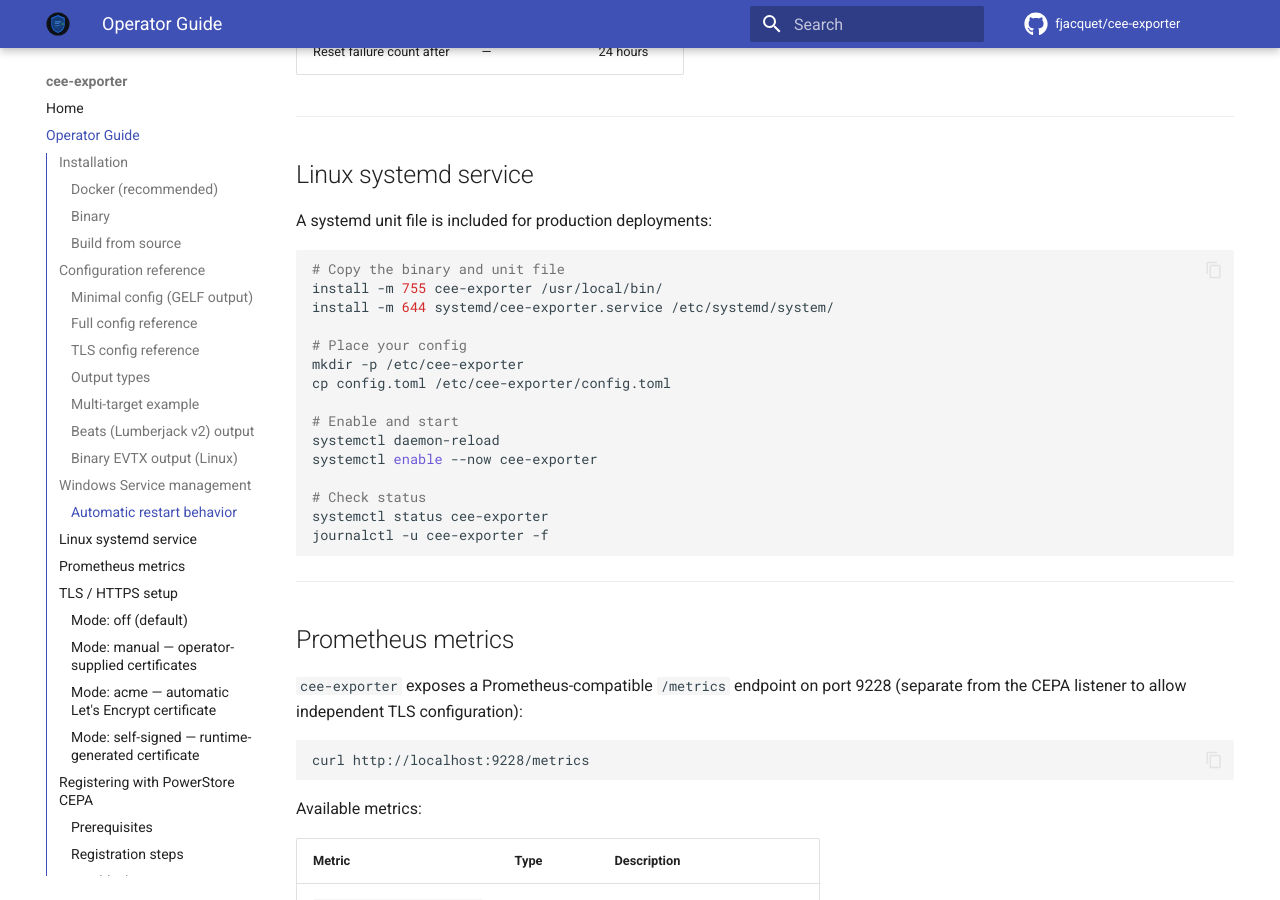
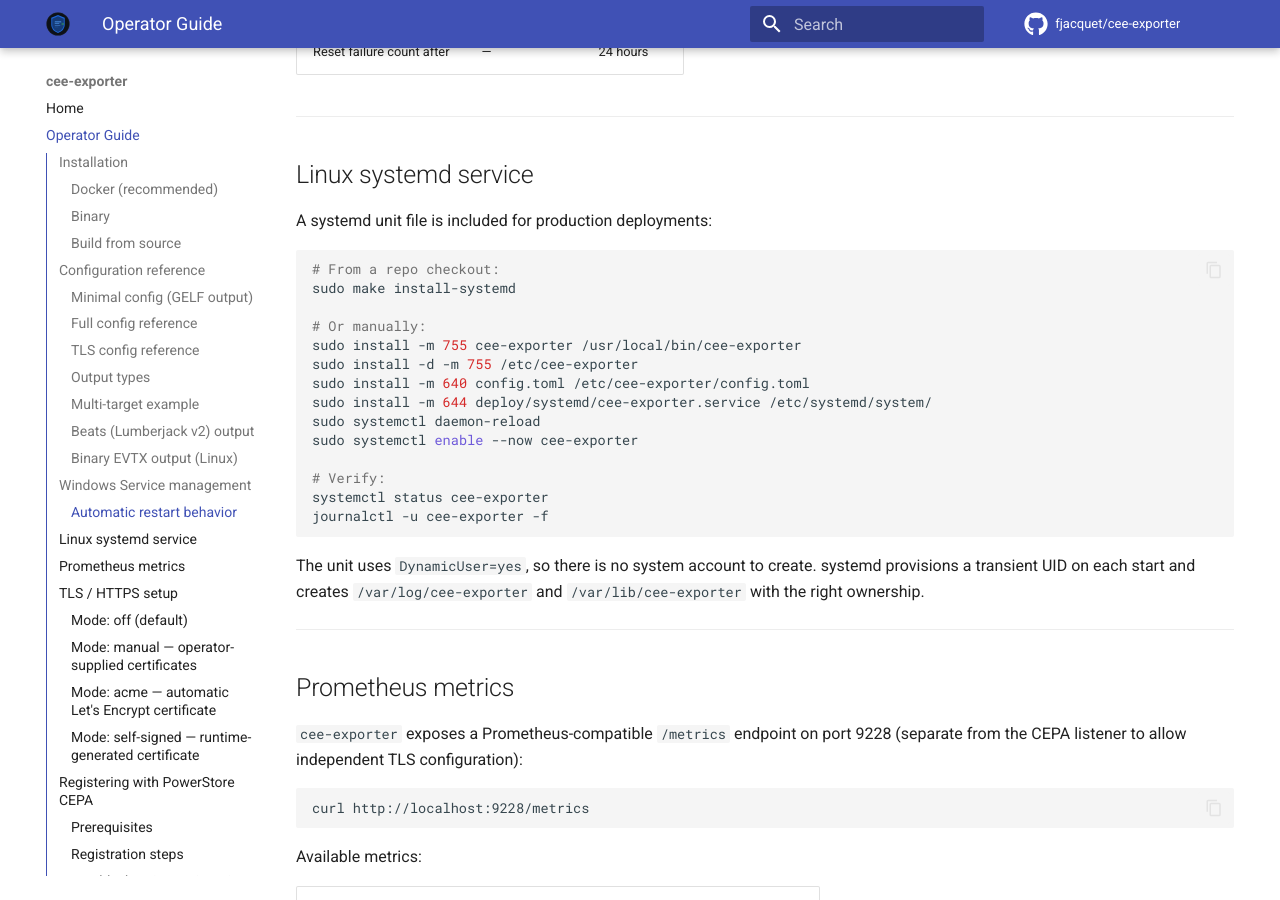
Before and after one commit to fjacquet/cee-exporter, an MkDocs documentation site: the page built from docs/operator-guide.md, in a window 1280 px wide and 900 px high, scrolled down 5259 px. Built offline with MkDocs 1.6.1 and Material for MkDocs 9.7.7, drawn with Linux system fonts in a browser that asks for light colours; comment, search, counter and statistics services are not loaded.

Commit message:
fix: make the systemd unit start on a clean host
The unit declared User=cee-exporter and wrote to /var/log/cee-exporter,
neither of which anything created. make install-systemd only echoed a
useradd reminder, and that reminder appeared nowhere in the operator
guide, so a fresh systemctl start failed.

Switches to DynamicUser with LogsDirectory and StateDirectory, so systemd
provisions the identity and every path the daemon writes. Also fixes the
operator guide, which instructed installing from systemd/ when the unit
lives at deploy/systemd/ — the documented command failed from the repo
root.

````diff
--- a/docs/operator-guide.md
+++ b/docs/operator-guide.md
@@ -248,22 +248,25 @@ cee-exporter registers with these recovery settings automatically at install:
 A systemd unit file is included for production deployments:
 
 ```bash
-# Copy the binary and unit file
-install -m 755 cee-exporter /usr/local/bin/
-install -m 644 systemd/cee-exporter.service /etc/systemd/system/
+# From a repo checkout:
+sudo make install-systemd
 
-# Place your config
-mkdir -p /etc/cee-exporter
-cp config.toml /etc/cee-exporter/config.toml
+# Or manually:
+sudo install -m 755 cee-exporter /usr/local/bin/cee-exporter
+sudo install -d -m 755 /etc/cee-exporter
+sudo install -m 640 config.toml /etc/cee-exporter/config.toml
+sudo install -m 644 deploy/systemd/cee-exporter.service /etc/systemd/system/
+sudo systemctl daemon-reload
+sudo systemctl enable --now cee-exporter
 
-# Enable and start
-systemctl daemon-reload
-systemctl enable --now cee-exporter
-
-# Check status
+# Verify:
 systemctl status cee-exporter
 journalctl -u cee-exporter -f
 ```
+
+The unit uses `DynamicUser=yes`, so there is no system account to create.
+systemd provisions a transient UID on each start and creates
+`/var/log/cee-exporter` and `/var/lib/cee-exporter` with the right ownership.
 
 ---
 
````
Also changed, not shown: 2 other files.
